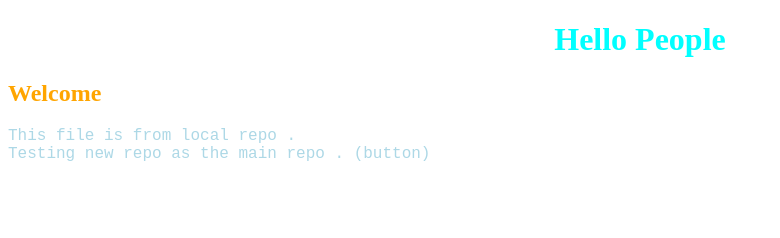
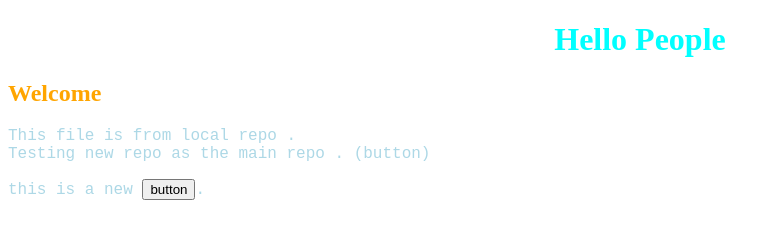
Before and after one commit to Subhakant43/localRepo, a plain HTML site: page index.html in a window 1280 px wide. Shown: the whole page, without its empty margins (0-780 px from the left). Drawn offline with Linux system fonts and the light colour scheme.

Commit message:
added a new button in main

```diff
--- a/index.html
+++ b/index.html
@@ -10,4 +10,7 @@
     Testing new repo as the main repo .
     (button)
 </P>
+<P>
+    this is a new <button>button</button>.
+</P>
 </body>
```
